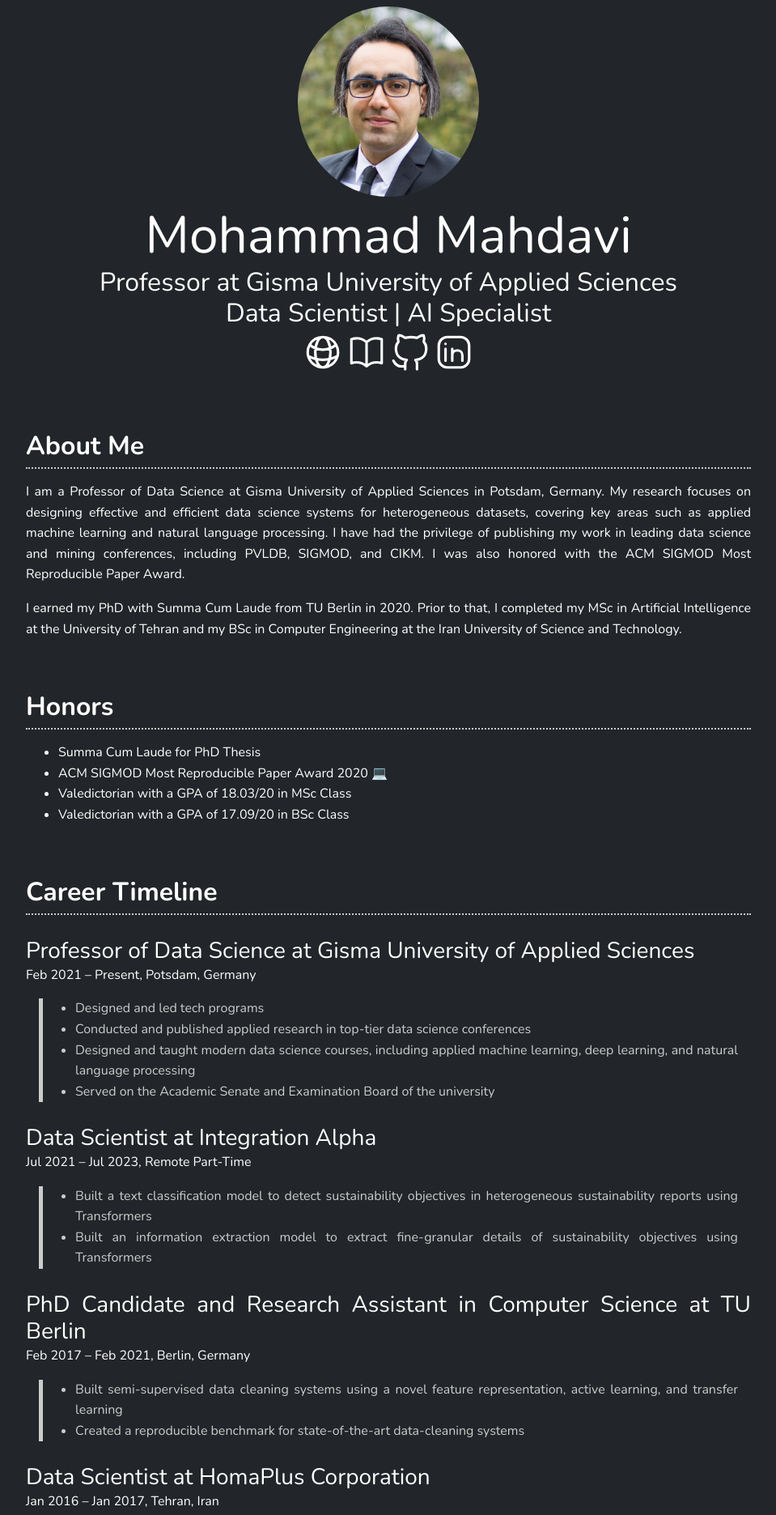
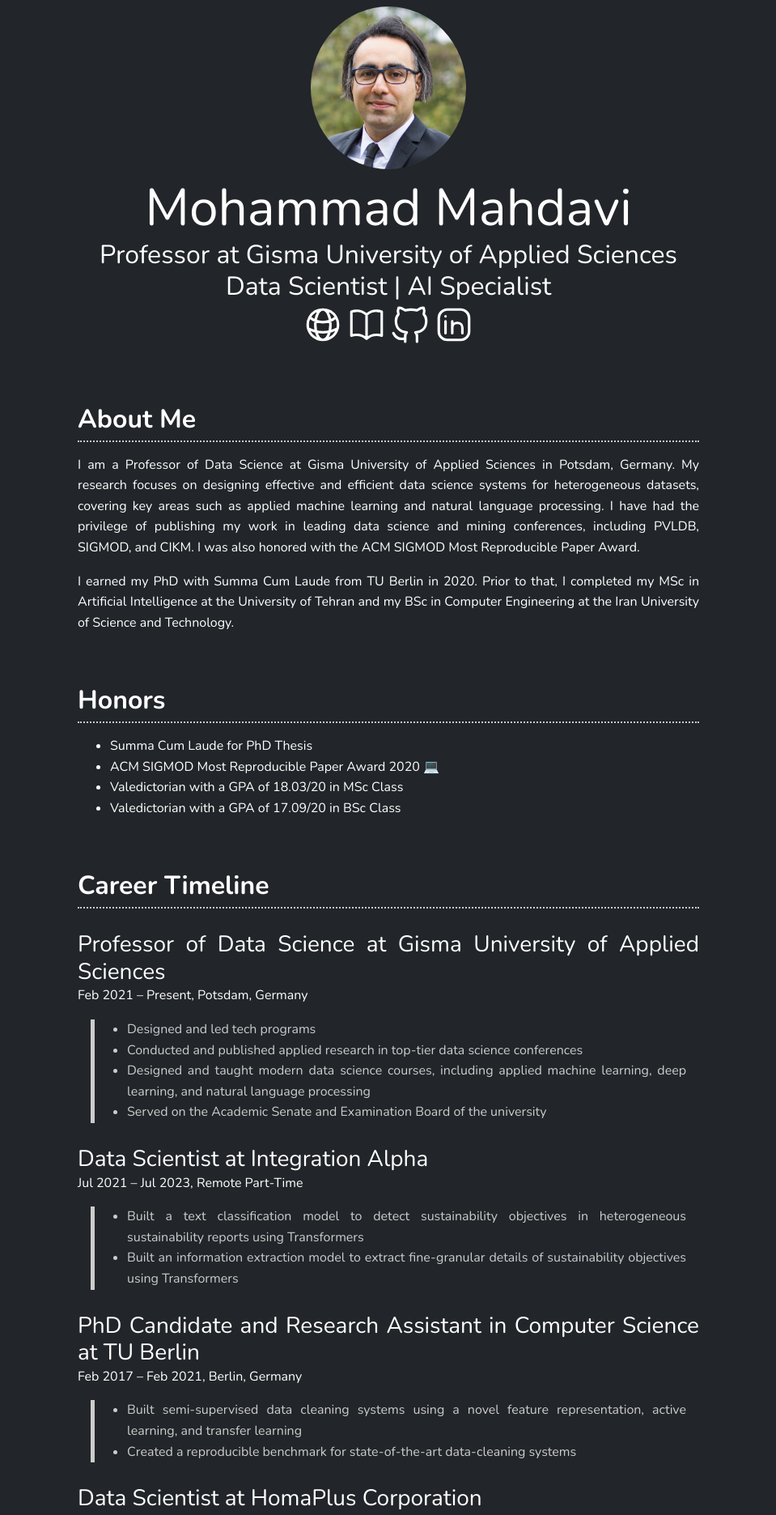
Before and after one commit to sw3do/m-mahdavi.github.io, a Jekyll site: the page built from index.md, in a window 1280 px wide. Shown: the top 1871 px of the page at 81% size, without its empty margins (160-1119 px from the left). Built offline with Jekyll 4.4.1, drawn with Linux system fonts in a browser that asks for light colours.

Commit message:
adjusting the website for mobile devices.

```diff
--- a/_layouts/error.html
+++ b/_layouts/error.html
@@ -3,8 +3,8 @@
 <html>
 <head>
   <meta charset="utf-8">
-  <meta name="viewport" content="width=device-width">
   <title>{{ site.title }}</title>
+  <link href="https://stackpath.bootstrapcdn.com/bootstrap/4.5.2/css/bootstrap.min.css" rel="stylesheet">
   <link rel="stylesheet" href="{{ '/assets/css/styles.css' }}">
 </head>
 
--- a/assets/css/styles.css
+++ b/assets/css/styles.css
@@ -1,7 +1,7 @@
 @import url('https://fonts.googleapis.com/css2?family=Nunito:wght@400;700&display=swap');
 
 body {
-  max-width: 70%;
+  max-width: 60%;
   margin-left: auto;
   margin-right: auto;
   background-color: #222529;
```
